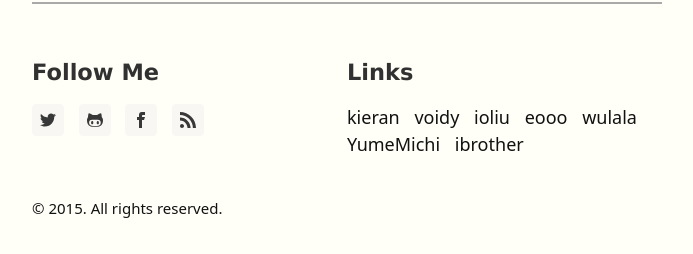
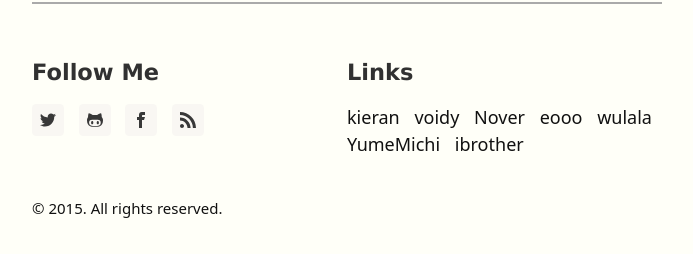
Before and after one commit to staticblog/staticblog.github.io, a Jekyll site: the page built from index.html, in a window 1280 px wide. Shown: the part 1493-1747 px from the top of the page, without its empty margins (293-986 px from the left). Built offline with Jekyll 4.4.1, drawn with Linux system fonts in a browser that asks for light colours; the list of posts is cut into pages by our own code.

Commit message:
alter links

```diff
--- a/_data/rolls.yml
+++ b/_data/rolls.yml
@@ -2,7 +2,7 @@
     url: http://go.kieran.top
   - title: voidy
     url: http://voidy.net
-  - title: ioliu
+  - title: Nover
     url: https://ioliu.cn
   - title: eooo
     url: http://eooo.sinaapp.com
```
